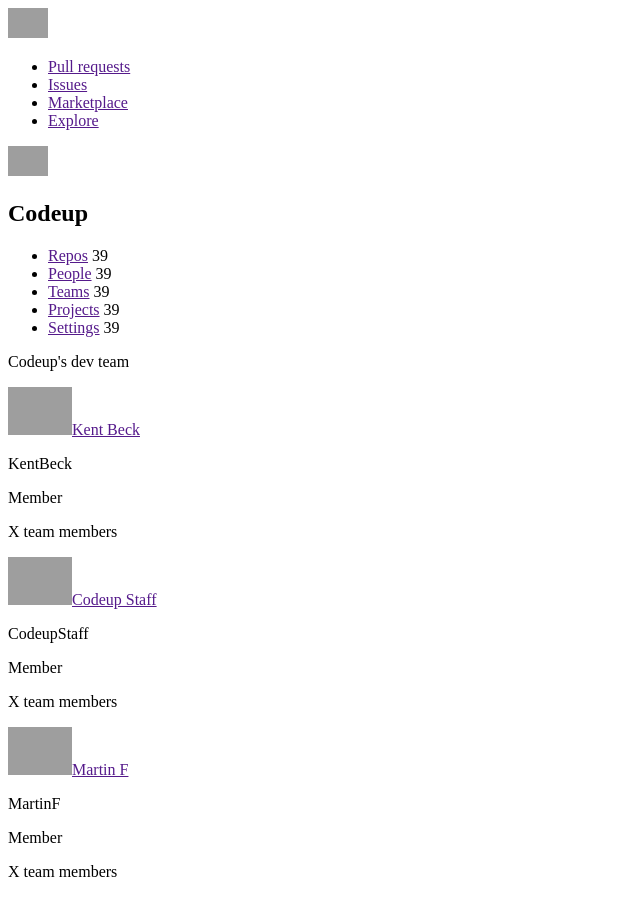
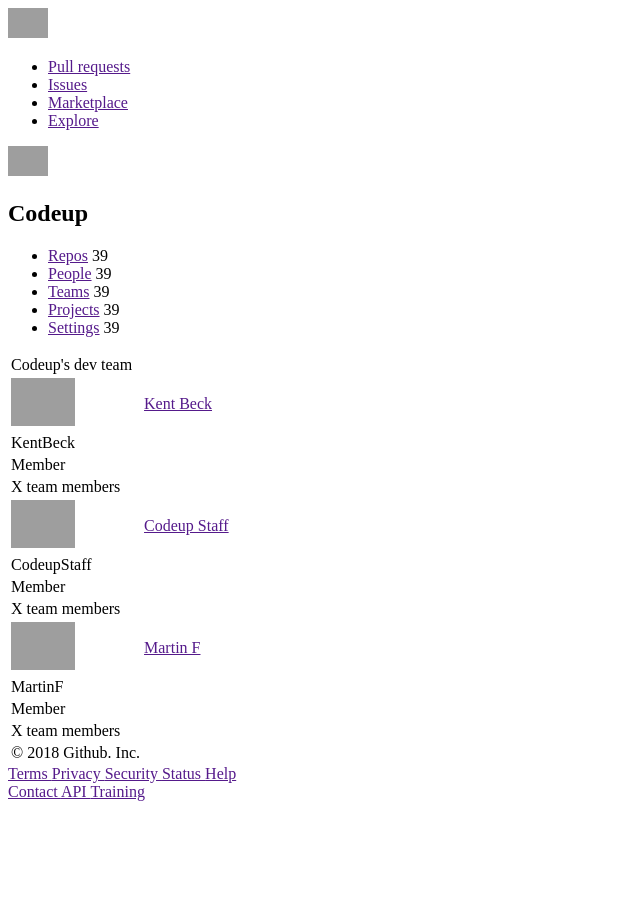
Before and after one commit to Tommy-Cirilo/codeup-web-exercises, a plain HTML site: page github.html in a window 1280 px wide. Shown: the whole page, without its empty margins (0-640 px from the left). After the commit the page ends 809 px from the top, so only its background shows below. Drawn offline with Linux system fonts and the light colour scheme; grey boxes are pictures that could not be loaded.

Commit message:
Nearly Done

```diff
--- a/github.html
+++ b/github.html
@@ -22,21 +22,29 @@
     <li><a href="">Projects</a> 39</li>
     <li><a href="">Settings</a> 39</li>
 </ul>
-<p>Codeup's dev team</p>
-<p><img src="https://pm1.narvii.com/5968/b827dadb9d8c67b6e0f8a9324e207b15d7e83778_00.jpg" height="48px"><a href="">Kent Beck</a></a></p>
-<p>KentBeck</p>
-<p>Member</p>
-<p>X team members</p>
+<table>
+<tr><td>Codeup's dev team</td></tr>
+<tr><td><img src="https://pm1.narvii.com/5968/b827dadb9d8c67b6e0f8a9324e207b15d7e83778_00.jpg" height="48px"></td><td><a href="">Kent Beck</a></td></tr>
+<tr><td>KentBeck</td></tr>
+<tr><td>Member</td></tr>
+<tr><td>X team members</td></tr>
 
-<p><img src="https://thewookieegunner.files.wordpress.com/2014/03/yoda-jedi-council-star-wars-the-clone-wars-the-lost-missions.png" height="48px"><a href="">Codeup Staff</a></a></p>
-<p>CodeupStaff</p>
-<p>Member</p>
-<p>X team members</p>
+<tr><td><img src="https://thewookieegunner.files.wordpress.com/2014/03/yoda-jedi-council-star-wars-the-clone-wars-the-lost-missions.png" height="48px"></td><td><a href="">Codeup Staff</a></td></tr>
+<tr><td>CodeupStaff</td></tr>
+<tr><td>Member</td></tr>
+    <tr><td>X team members</td></tr>
 
-<p><img src="https://i.pinimg.com/originals/df/31/fe/df31fee1e80df88ba3ac048791243d7d.jpg" height="48px"><a href="">Martin F</a></a></p>
-<p>MartinF</p>
-<p>Member</p>
-<p>X team members</p>
+<tr><td><img src="https://i.pinimg.com/originals/df/31/fe/df31fee1e80df88ba3ac048791243d7d.jpg" height="48px"></td><td><a href="">Martin F</a></td></tr>
+<tr><td>MartinF</td></tr>
+<tr><td>Member</td></tr>
+    <tr><td>X team members</td></tr>
 
+    <tr><td>&copy; 2018 Github. Inc.</td></tr>
+
+</table>
+<footer><a href="">Terms </a><a href="">Privacy </a><a href="">Security </a><a href="">Status </a><a href="">Help</a>
+    <br>
+    <a href="">Contact </a><a href="">API </a><a href="">Training</a>
+</footer>
 </body>
 </html>
```
